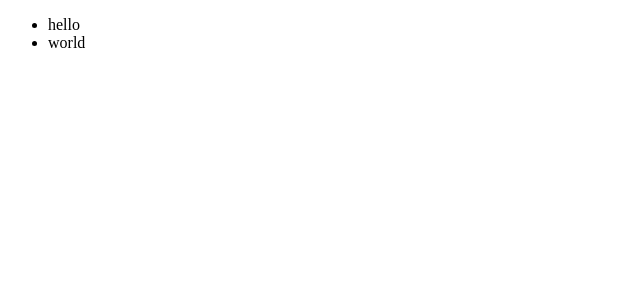
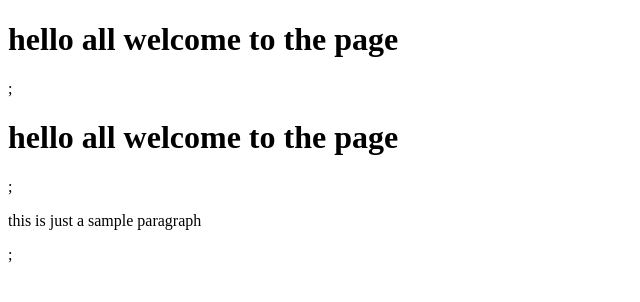
Before and after one commit to Jesinthwilson04/Training, a React (Vite) app: page / in a window 1280 px wide. Shown: the top 302 px of the page, without its empty margins (0-640 px from the left). Built offline with nearby package versions, Linux system fonts and the light colour scheme.

Commit message:
main jsx file

```diff
--- a/src/main.jsx
+++ b/src/main.jsx
@@ -1,4 +1,22 @@
 import React from "react";
 import {createRoot} from "react-dom/client";
 const root=createRoot(document.getElementById("root"));
-root.render(<ul><li>hello</li><li>world</li></ul>)
+function MyHeader()
+{
+    return (
+        <h1>hello all welcome to the page </h1>
+    );
+}
+function MainContent()
+{
+    return (
+        <p class="paraSample">this is just a sample paragraph </p>
+    )
+}
+root.render(
+    <div><MyHeader />;
+    <MyHeader />;
+    <MainContent />;
+    </div>
+
+)
```
